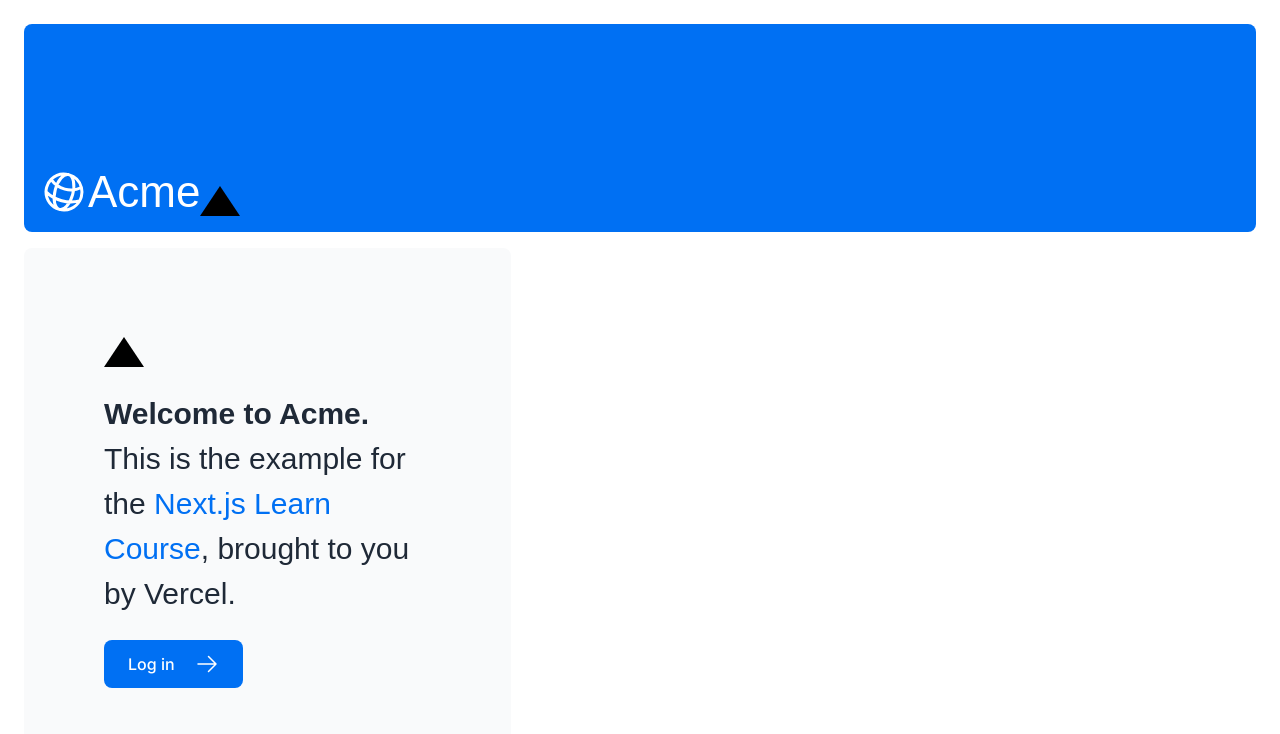
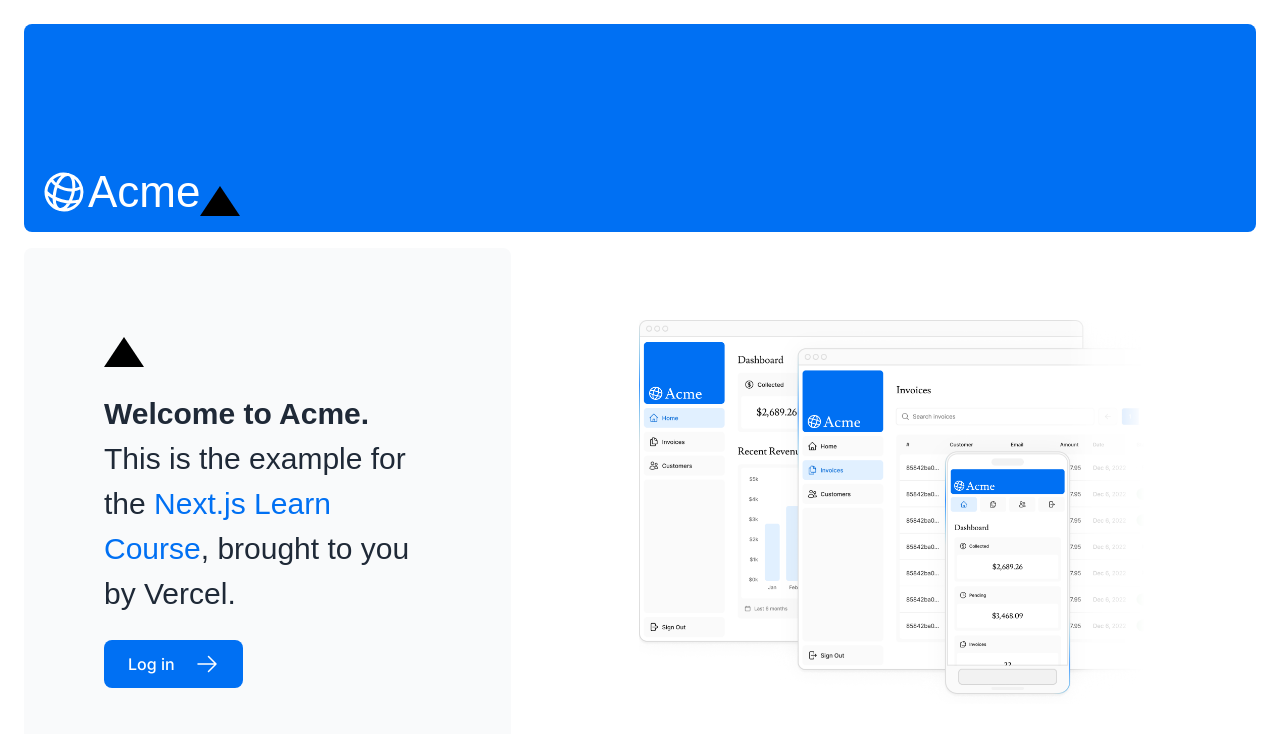
Before and after one commit to tskxz/financial_dashboard_nextjs, a Next.js app: page / in a window 1280 px wide. Shown: the top 734 px of the page. Built offline with nearby package versions, Linux system fonts and the light colour scheme; a web font is replaced by a local one.

Commit message:
adding hero images

```diff
--- a/app/page.tsx
+++ b/app/page.tsx
@@ -3,6 +3,7 @@ import { ArrowRightIcon } from '@heroicons/react/24/outline';
 import Link from 'next/link';
 import styles from '@/app/ui/home.module.css'
 import {lusitana} from '@/app/ui/fonts';
+import Image from 'next/image';
 
 export default function Page() {
   return (
@@ -30,6 +31,8 @@ export default function Page() {
         </div>
         <div className="flex items-center justify-center p-6 md:w-3/5 md:px-28 md:py-12">
           {/* Add Hero Images Here */}
+          <Image src="/hero-desktop.png" width={1000} height={760} className="hidden md:block" alt="Screenshots of the dashboard project showing desktop version"/>
+          <Image src="/hero-mobile.png" width={560} height={620} className='block md:hidden' alt="Screenshots of the dashboard project showing mobile version"/>
         </div>
       </div>
     </main>
```
